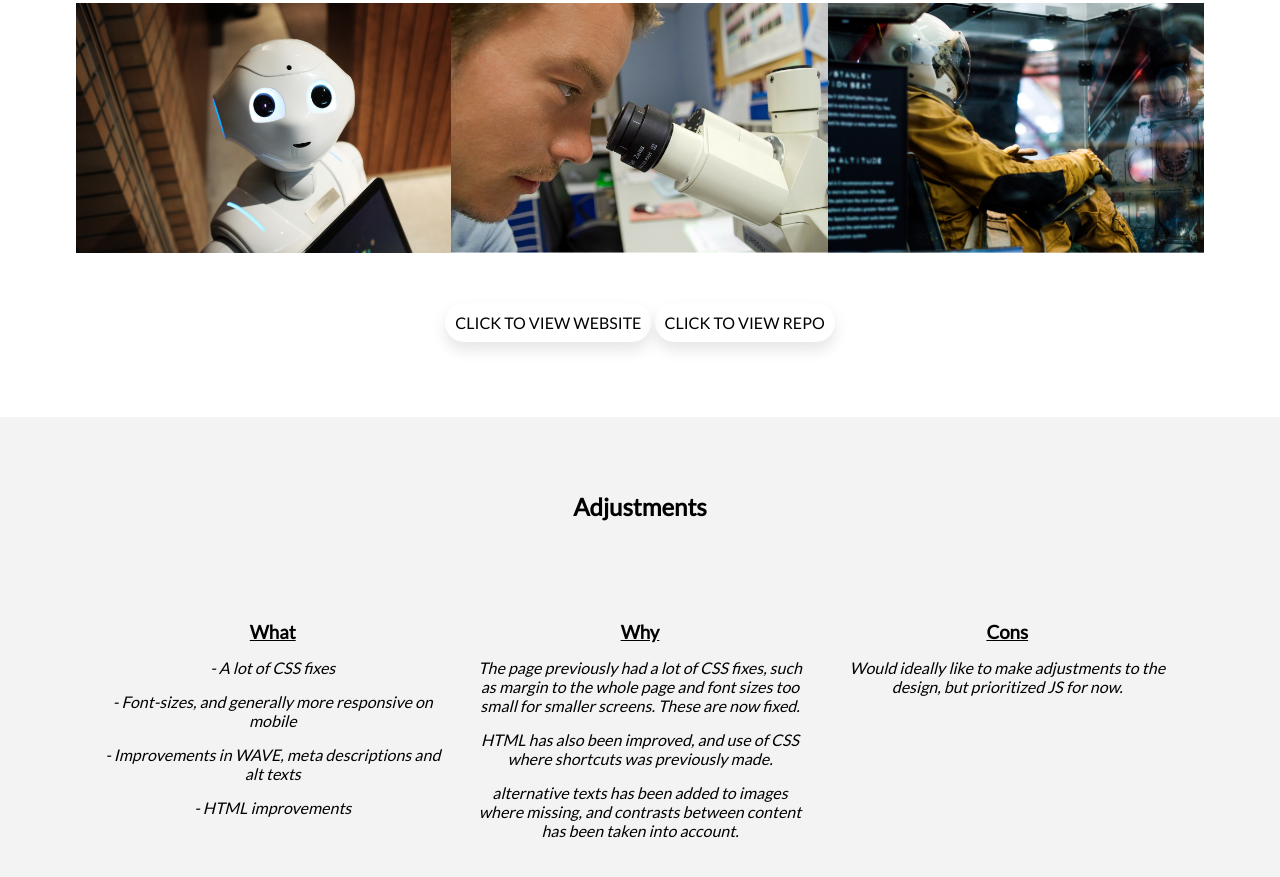
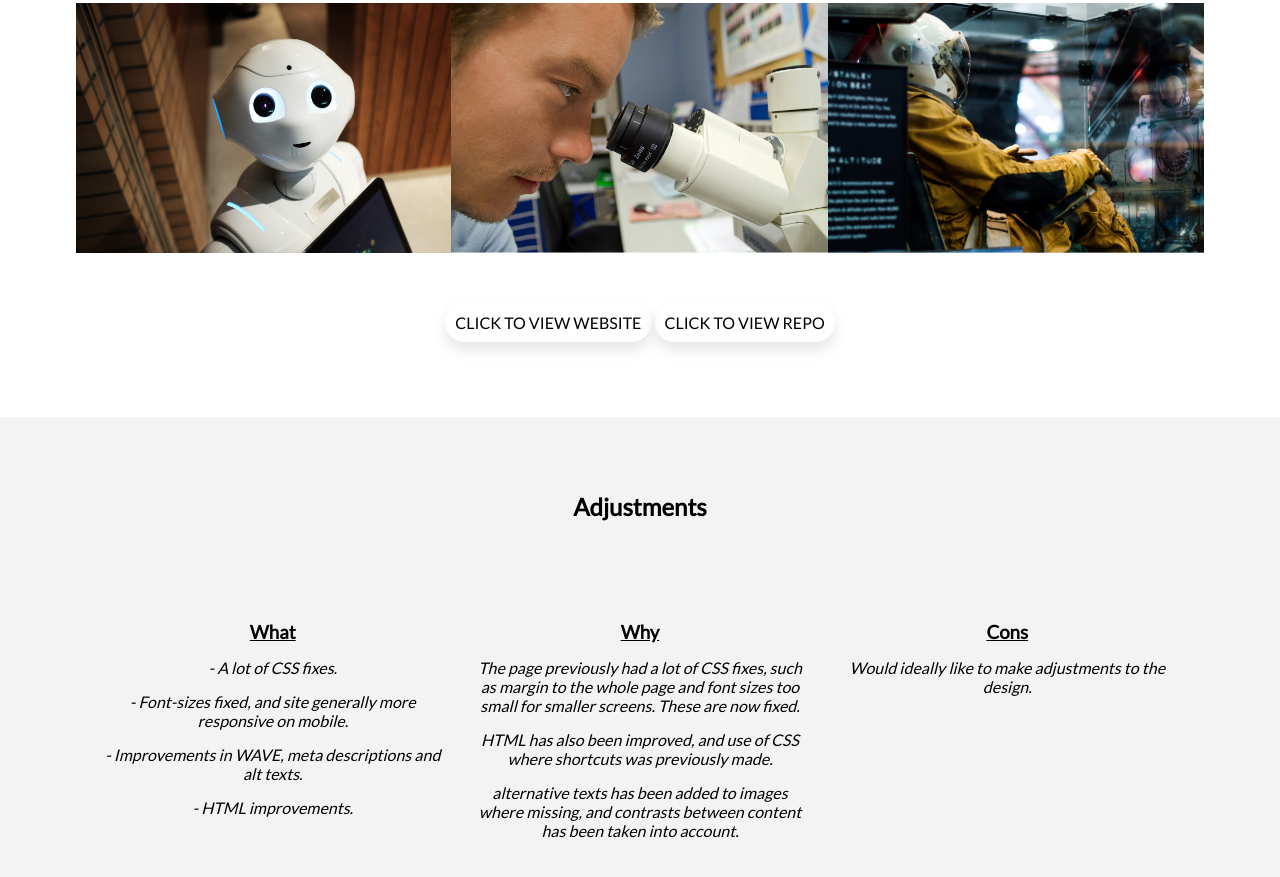
Before and after one commit to vildehys/portfolio_sketch, a plain HTML site: page museum.html in a window 1280 px wide. Shown: the part 349-1226 px from the top of the page. Drawn offline with Linux system fonts and the light colour scheme.

Commit message:
updt finale

```diff
--- a/museum.html
+++ b/museum.html
@@ -35,10 +35,10 @@
                         <div class="info">
                         <div class="info1">
                             <h3>What</h3>
-                            <p>- A lot of CSS fixes</p>
-                            <p>- Font-sizes, and generally more responsive on mobile</p>
-                            <p>- Improvements in WAVE, meta descriptions and alt texts</p>
-                            <p>- HTML improvements</p>
+                            <p>- A lot of CSS fixes.</p>
+                            <p>- Font-sizes fixed, and site generally more responsive on mobile.</p>
+                            <p>- Improvements in WAVE, meta descriptions and alt texts.</p>
+                            <p>- HTML improvements.</p>
                         </div>
                         <div class="info2">
                             <h3>Why</h3>
@@ -48,7 +48,7 @@
                             </div>
                             <div class="info3">
                             <h3>Cons</h3>
-                            <p>Would ideally like to make adjustments to the design, but prioritized JS for now. </p>
+                            <p>Would ideally like to make adjustments to the design. </p>
                         </div>
                     </section>
         </main>
```
Also changed, not shown: astrology.html (+5 -5 lines), rainydays.html (+3 -3 lines).
